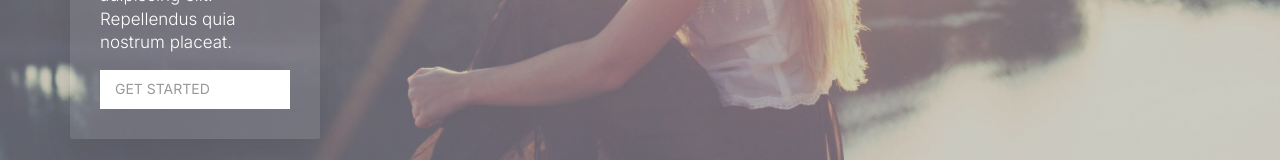
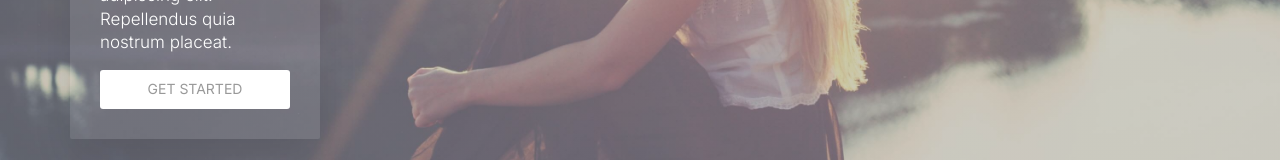
Before and after one commit to esteemayo/next-idesignx, a Next.js app: page / in a window 1280 px wide. Shown: the part 2699-2859 px from the top of the page. Built offline with nearby package versions, Linux system fonts and the light colour scheme.

Commit message:
fix: add styling

```diff
--- a/src/components/Card.tsx
+++ b/src/components/Card.tsx
@@ -47,6 +47,7 @@ const StyledLink = styled(Link)`
   display: inline-block;
   text-decoration: none;
   text-transform: uppercase;
+  text-align: center;
   font-weight: 400;
   font-size: 1.4rem;
   padding: 0.8rem 1.5rem;
@@ -59,6 +60,7 @@ const StyledLink = styled(Link)`
     var(--clr-gray-dark-2) 50%
   );
   background-size: 220%;
+  border-radius: 3px;
 `;
 
 export default Card;
```
